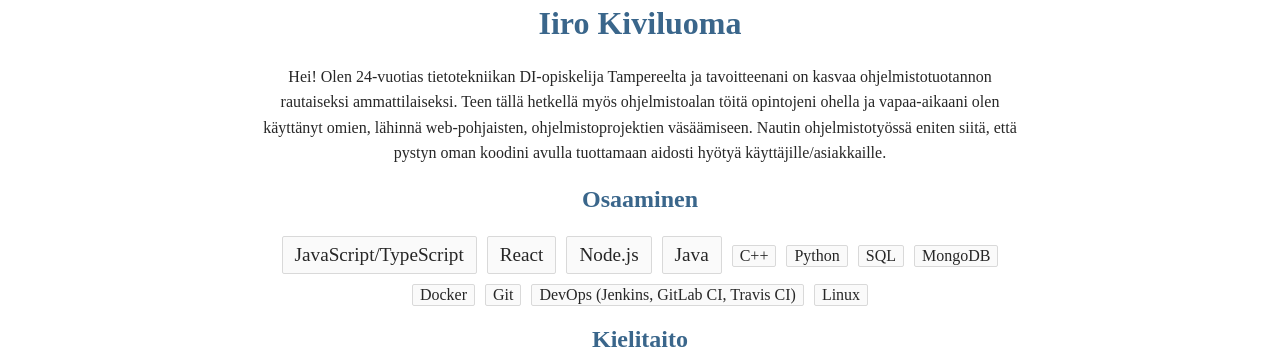
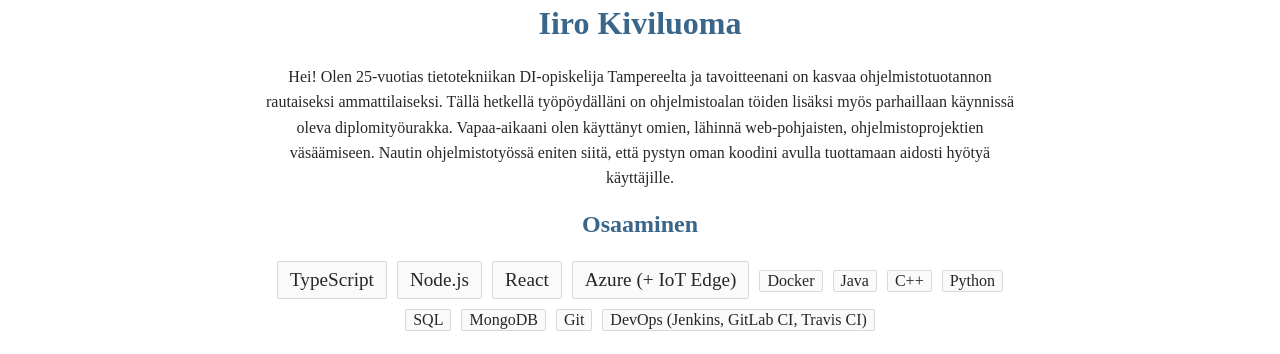
Before and after one commit to iiroki/iiroki.github.io, a React (Create React App) app: page / in a window 1280 px wide. Shown: the part 435-789 px from the top of the page. Built offline with nearby package versions, Linux system fonts and the light colour scheme; a web font is replaced by a local one.

Commit message:
Updated content

```diff
--- a/src/CV.ts
+++ b/src/CV.ts
@@ -8,28 +8,28 @@ const CV: CurriculumVitae = {
     name: 'Iiro Kiviluoma',
     image: iiro,
     description: `
-      Hei! Olen 24-vuotias tietotekniikan DI-opiskelija Tampereelta ja tavoitteenani on kasvaa
-      ohjelmistotuotannon rautaiseksi ammattilaiseksi. Teen tällä hetkellä myös ohjelmistoalan
-      töitä opintojeni ohella ja vapaa-aikaani olen käyttänyt omien, lähinnä web-pohjaisten,
-      ohjelmistoprojektien väsäämiseen. Nautin ohjelmistotyössä eniten siitä, että pystyn oman
-      koodini avulla tuottamaan aidosti hyötyä käyttäjille/asiakkaille.
+      Hei! Olen 25-vuotias tietotekniikan DI-opiskelija Tampereelta ja tavoitteenani on kasvaa
+      ohjelmistotuotannon rautaiseksi ammattilaiseksi. Tällä hetkellä työpöydälläni on ohjelmistoalan
+      töiden lisäksi myös parhaillaan käynnissä oleva diplomityöurakka. Vapaa-aikaani olen käyttänyt
+      omien, lähinnä web-pohjaisten, ohjelmistoprojektien väsäämiseen. Nautin ohjelmistotyössä eniten
+      siitä, että pystyn oman koodini avulla tuottamaan aidosti hyötyä käyttäjille.
     `,
     skills: {
       major: [
-        'JavaScript/TypeScript',
+        'TypeScript',
+        'Node.js',
         'React',
-        'Node.js',
-        'Java'
+        'Azure (+ IoT Edge)'
       ],
       minor: [
+        'Docker',
+        'Java',
         'C++',
         'Python',
         'SQL',
         'MongoDB',
-        'Docker',
         'Git',
-        'DevOps (Jenkins, GitLab CI, Travis CI)',
-        'Linux'
+        'DevOps (Jenkins, GitLab CI, Travis CI)'
       ]
     },
     languages: [
@@ -81,7 +81,17 @@ const CV: CurriculumVitae = {
   EXPERIENCE: {
     work: [
       {
-        timeSpan: '2021/05 -',
+        timeSpan: '2021/04 -',
+        mainTitle: 'Insta',
+        subTitle: 'Junior Web & Cloud Developer',
+        listItems: [
+          'Web & Cloud -ohjelmistökehitys: Azure + IoT Edge',
+          'Diplomityö'
+        ],
+        color: '#004b95'
+      },
+      {
+        timeSpan: '2021/05 - 2022/03',
         mainTitle: 'Insta',
         subTitle: 'Ohjelmistosuunnittelija Trainee',
         listItems: [
@@ -122,7 +132,7 @@ const CV: CurriculumVitae = {
     ],
     organization: [
       {
-        timeSpan: '2019 -',
+        timeSpan: '2019 - 2022',
         mainTitle: 'Koneenrakentajakilta',
         listItems: [
           'Puheenjohtaja 2021',
@@ -139,7 +149,10 @@ const CV: CurriculumVitae = {
         timeSpan: '2021 -',
         mainTitle: 'Tampereen yliopisto',
         subTitle: 'Tietotekniikan diplomi-insinööri (120 op)',
-        listItems: ['Pääaine: Ohjelmistotuotanto'],
+        listItems: [
+          'Pääaine: Ohjelmistotuotanto',
+          'Diplomityö: Teollisen OPC UA -datan vieminen pilveen Azure IoT Edge -moduulien avulla'
+        ],
         color: '#4e008e'
       },
       {
```
Also changed, not shown: 1 other file (tests, documents, lock files or other folders).
